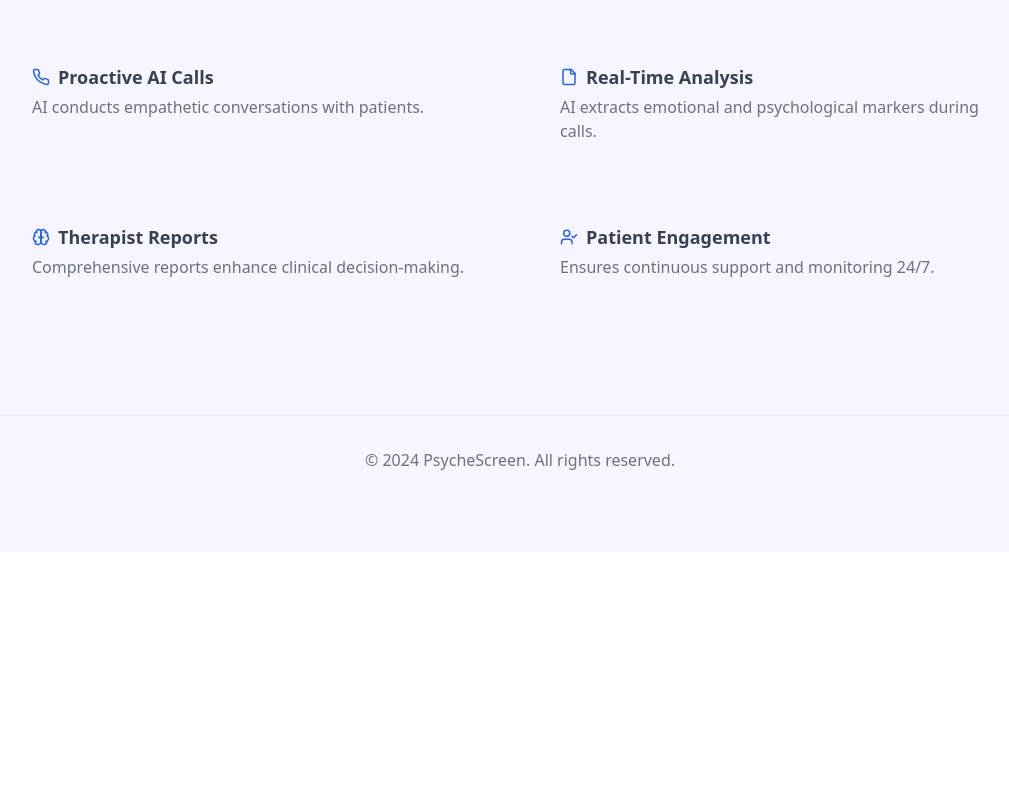
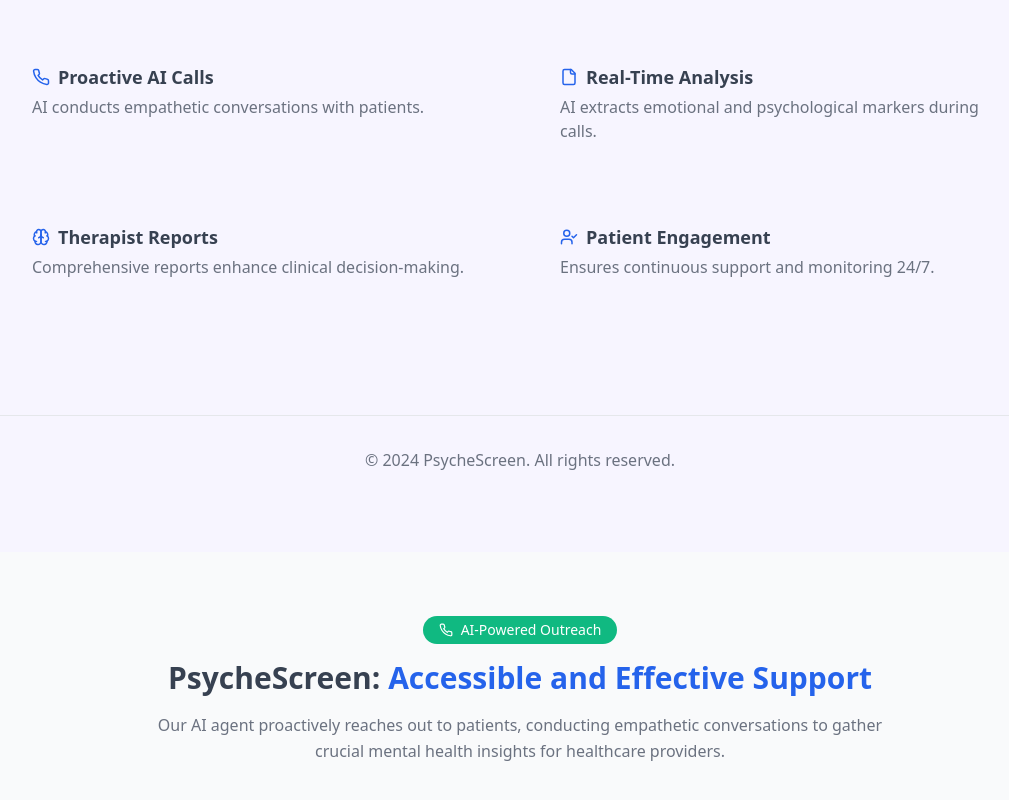
Before and after one commit to Mahsa-Tb88/PsycheScreen-, a React (Vite) app: page / in a window 1280 px wide. Shown: the part 1154-1954 px from the top of the page, without its empty margins (120-1129 px from the left). Before the commit the page ends 1706 px from the top, so only its background shows below. Built offline with nearby package versions, Linux system fonts and the light colour scheme.

Commit message:
add Accessible... with header

```diff
--- /dev/null
+++ b/src/components/Home/AccessibleEffectiveSupport.tsx
@@ -0,0 +1,32 @@
+import { LuPhone } from 'react-icons/lu';
+
+export default function AccessibleEffectiveSupport() {
+  return (
+    <section className="bg-gray-50 py-16 px-6 text-center">
+      <div className="max-w-3xl mx-auto">
+        {/* Badge */}
+        <div className="inline-flex items-center gap-2 px-4 py-1 bg-emerald-500 text-white rounded-full text-sm font-medium mb-4">
+          <span>
+            <LuPhone />
+          </span>
+          AI-Powered Outreach
+        </div>
+
+        {/* Title */}
+        <h2 className="text-2xl md:text-3xl font-bold text-gray-700 mb-4">
+          PsycheScreen:{' '}
+          <span className="text-blue-600">
+            Accessible and Effective Support
+          </span>
+        </h2>
+
+        {/* Description */}
+        <p className="text-gray-500 leading-relaxed">
+          Our AI agent proactively reaches out to patients, conducting
+          empathetic conversations to gather crucial mental health insights for
+          healthcare providers.
+        </p>
+      </div>
+    </section>
+  );
+}
--- a/src/components/Home/Home.tsx
+++ b/src/components/Home/Home.tsx
@@ -1,3 +1,4 @@
+import AccessibleEffectiveSupport from './AccessibleEffectiveSupport';
 import HeroSection from './HeroSection';
 import Main from './Main';
 import PatinentScreenModal from './PatinentScreenModal';
@@ -13,6 +14,7 @@
 
       {/* Main Content */}
       <Main />
+      <AccessibleEffectiveSupport />
 
       {/* Patient Screening Modal */}
       {isModalOpen && <PatinentScreenModal setIsModalOpen={setIsModalOpen} />}
```
Also changed, not shown: src/components/Home/HowPsycheScreenWork.tsx (+0 -18 lines).
